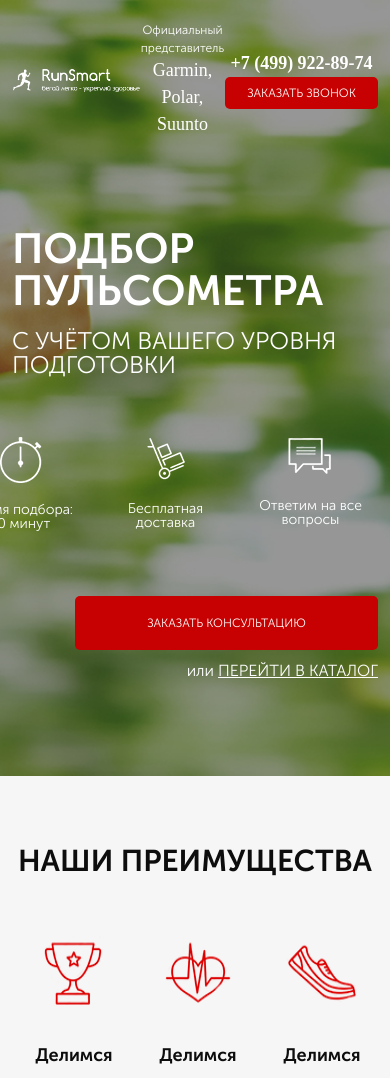
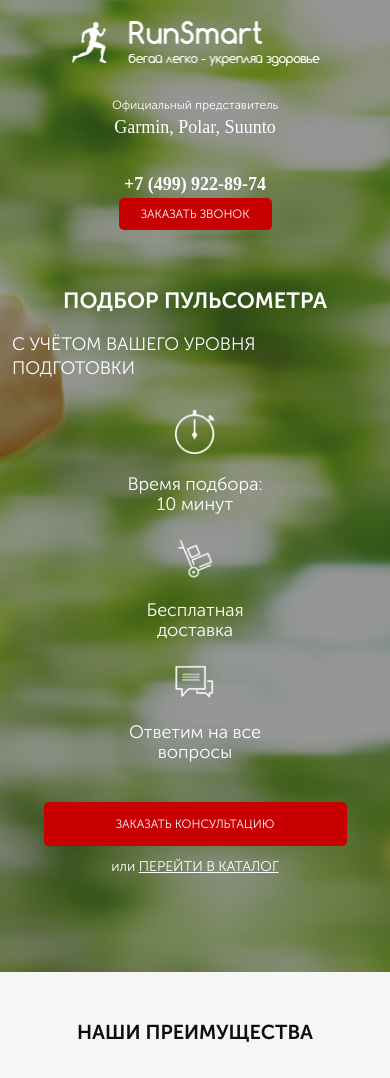
Before and after one commit to Rukovich/puls-landing, a website built with Vite: page index.html in a window 390 px wide. Shown: the top 1078 px of the page. Built offline with nearby package versions, Linux system fonts and the light colour scheme; files whose address does not match are found by name; a web font is replaced by a local one.

Commit message:
adaptive block: header, odds

```diff
--- a/src/scss/_button.scss
+++ b/src/scss/_button.scss
@@ -13,9 +13,17 @@
   align-items: center;
   text-transform: uppercase;
   padding: 0 15px;
+
+
 }
 
 .button_main {
   width: 303px;
   height: 54px;
+
+  @media (max-width: $xs) {
+    width: 80vw;
+    max-width: 303px;
+    height: 44px;
+  }
 }
--- a/src/scss/_header.scss
+++ b/src/scss/_header.scss
@@ -2,6 +2,18 @@
   display: flex;
   justify-content: space-between;
   align-items: center;
+
+  @media (max-width: $md) {
+    display: grid;
+    grid-template-columns: repeat(2, 1fr);
+  }
+
+  @media (max-width: $xs) {
+    display: flex;
+    flex-direction: column;
+    gap: 30px;
+  }
+
 
   &__logo {
     width: 250px;
@@ -18,16 +30,35 @@
     display: block;
     text-align: center;
 
+    @media (max-width: $md) {
+      text-align: end;
+    }
+
+    @media (max-width: $xs) {
+      text-align: center;
+    }
+
     span {
       font-family: 'MuseoModerno';
       font-size: 18px;
     }
+
   }
 
   &__contacts {
     display: flex;
     flex-direction: column;
     align-items: center;
+
+    @media (max-width: $md) {
+      grid-column-start: 1;
+      grid-column-end: 4;
+      margin-top: 20px;
+    }
+
+    @media (max-width: $xs) {
+      margin-top: 0px;
+    }
   }
 
   &__phone {
--- a/src/scss/_odds.scss
+++ b/src/scss/_odds.scss
@@ -1,12 +1,26 @@
 .odds {
   background: #F6F6F6;
   height: min(100%, 470px);
-  padding-block: 70px 82px; //Отступы сверху и снизу
+  padding-block: 70px 82px; //Отступы сверху и
+
+  @media (max-width: $md) {
+    padding-block: 50px 62px;
+  }
 
   &__wrapper {
     display: flex;
     justify-content: space-around;
     margin-top: 60px;
+
+    @media (max-width: $md) {
+      margin-top: 40px;
+    }
+
+    @media (max-width: $xs) {
+      flex-direction: column;
+      align-items: center;
+      gap: 20px;
+    }
   }
 
   &__item {
@@ -14,11 +28,20 @@
     padding-inline: 10px;
     width: 269px;
     text-align: center;
+
+    @media (max-width: $md) {
+      width: 32wv;
+    }
   }
 
   &__img {
     width: 70px;
     height: 70px;
+
+    @media (max-width: $md) {
+      width: 50px;
+      height: 50px;
+    }
   }
 
   &__tittle {
@@ -27,6 +50,14 @@
     line-height: 29px;
     color: #0D0D0D;
     margin-top: 35px;
+
+    @media (max-width: $md) {
+      font-size: 15px;
+    }
+
+    @media (max-width: $xs) {
+      margin-top: 10px;
+    }
   }
 
   &__text {
@@ -35,5 +66,14 @@
     font-size: 14px;
     line-height: 18px;
     color: #0D0D0D;
+
+    @media (max-width: $md) {
+      font-size: 12px;
+      line-height: 12px;
+    }
+
+    @media (max-width: $xs) {
+      margin-top: 10px;
+    }
   }
 }
--- a/src/scss/_promo.scss
+++ b/src/scss/_promo.scss
@@ -13,6 +13,11 @@
       flex-direction: column;
       align-items: flex-end;
       margin-top: 90px;
+
+      @media (max-width: $xs) {
+         align-items: center;
+         margin-top: 50px;
+      }
    }
 
    &__header {
@@ -22,6 +27,10 @@
       color: #FFFFFF;
       line-height: 42px;
       margin-bottom: 0px;
+
+      @media (max-width: $xs) {
+         font-size: 22px;
+      }
    }
 
    &__subheader {
@@ -32,6 +41,12 @@
       font-size: 24px;
       margin-top: 17px;
       margin-bottom: 60px;
+
+      @media (max-width: $xs) {
+         margin-top: 10px;
+         font-size: 18px;
+         margin-bottom: 30px;
+      }
    }
 
    &__icons {
@@ -39,6 +54,14 @@
       width: 425px;
       justify-content: space-between;
       margin-bottom: 65px;
+
+      @media (max-width: $xs) {
+         flex-direction: column;
+         align-items: center;
+         gap: 25px;
+         width: 100%;
+         margin-bottom: 40px;
+      }
    }
 
    &__icon {
@@ -53,8 +76,18 @@
       line-height: 14px;
       color: #FFFFFF;
 
+      @media (max-width: $xs) {
+         font-size: 18px;
+         line-height: 20px;
+         width: 160px;
+      }
+
       & img {
          margin-bottom: 20px;
+
+         @media (max-width: $xs) {
+            width: 40px;
+         }
       }
    }
 
@@ -65,6 +98,10 @@
       font-size: 16px;
       line-height: 25px;
 
+      @media (max-width: $xs) {
+         font-size: 14px;
+      }
+
       & a {
          color: #FFFFFF;
          text-decoration-line: underline;
--- a/src/scss/_tittle.scss
+++ b/src/scss/_tittle.scss
@@ -5,4 +5,14 @@
   line-height: 30px;
   color: #0D0D0D;
   text-align: center;
+
+  @media (max-width: $md) {
+    font-size: 25px;
+    line-height: 25px;
+  }
+
+  @media (max-width: $md) {
+    font-size: 20px;
+    line-height: 20px;
+  }
 }
--- a/src/scss/_vars.scss
+++ b/src/scss/_vars.scss
@@ -6,27 +6,3 @@ $xs: 575px;
 $md: 767px;
 $lg: 991px;
 $xl: 1200px;
-
-
-//mixins
-@mixin btn_hover {
-   &:hover {
-      background-image: none;
-      background-color: $bg_color;
-   }
-}
-
-//visible
-.xs-hiden {
-   @media (max-width: 767px) {
-      display: none;
-   }
-}
-
-.xs-visible {
-   display: none;
-
-   @media (max-width: 767px) {
-      display: block;
-   }
-}
```
